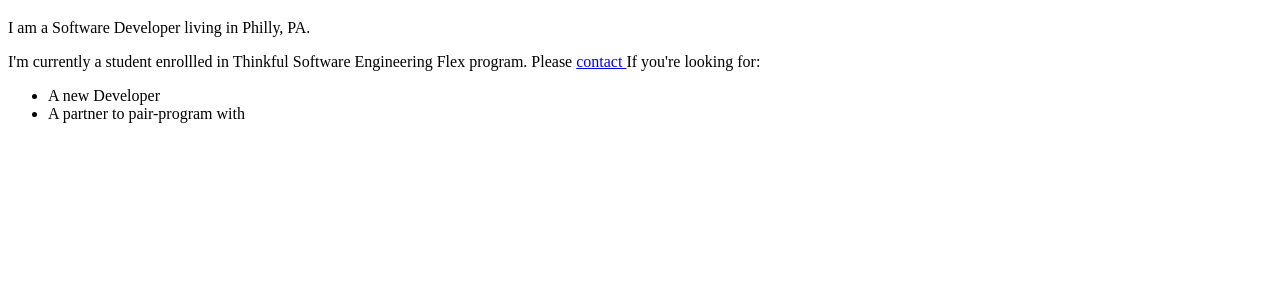
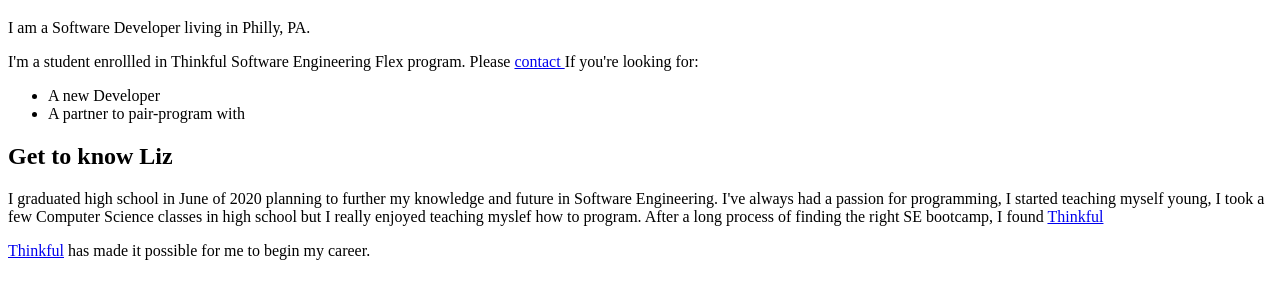
Before and after one commit to lg00d/lg00d.github.io, a plain HTML site: page index.html in a window 1280 px wide. Shown: the part 123-422 px from the top of the page. Drawn offline with Linux system fonts and the light colour scheme.

Commit message:
built about me

```diff
--- a/index.html
+++ b/index.html
@@ -26,13 +26,24 @@
     <img src="portf-images/bech-pic.jpg" alt="Me at the beach" />
     <h1>Hi, I'm Liz Goodman!</h1>
     <p>I am a Software Developer living in Philly, PA.</p>
-    <p>I'm currently a student enrollled in Thinkful Software Engineering Flex program. Please <a
-            href="#contact">contact </a>If you're looking for: </p>
+    <p>I'm a student enrollled in Thinkful Software Engineering Flex program. Please <a href="#contact">contact </a>If
+        you're looking for: </p>
     <ul>
         <li>A new Developer</li>
         <li>A partner to pair-program with</li>
 
     </ul>
+
+
+
+    <!-- About Me -->
+    <h2 class="about-me">Get to know Liz</h2>
+    <p>I graduated high school in June of 2020 planning to further my knowledge and future in Software Engineering. I've
+        always had a passion for programming, I started teaching myself young, I took a few Computer Science classes in
+        high school but I really enjoyed teaching myslef how to program. After a long process of finding the right SE
+        bootcamp, I found <a href="http://thinkful.com">Thinkful</a></p>
+
+    <p><a href="http://thinkful.com">Thinkful</a> has made it possible for me to begin my career. </p>
 
 
 
```
